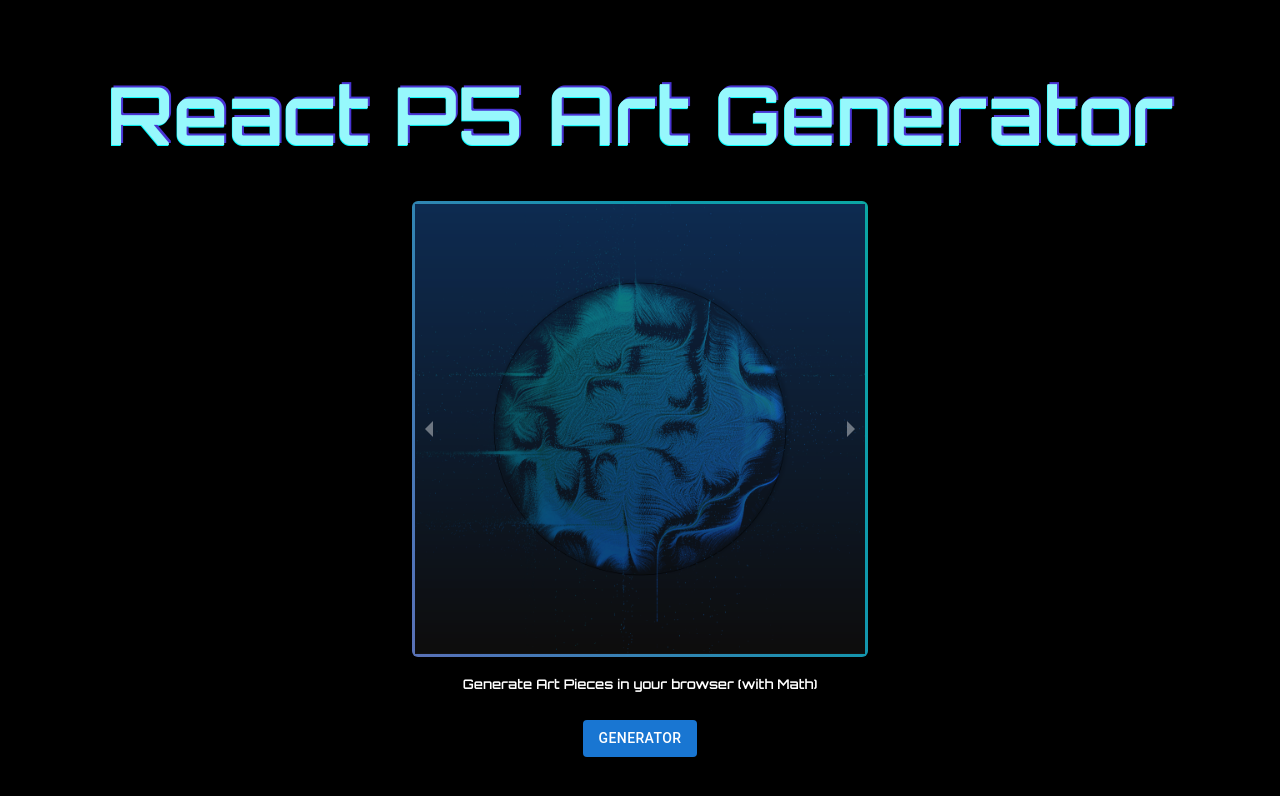
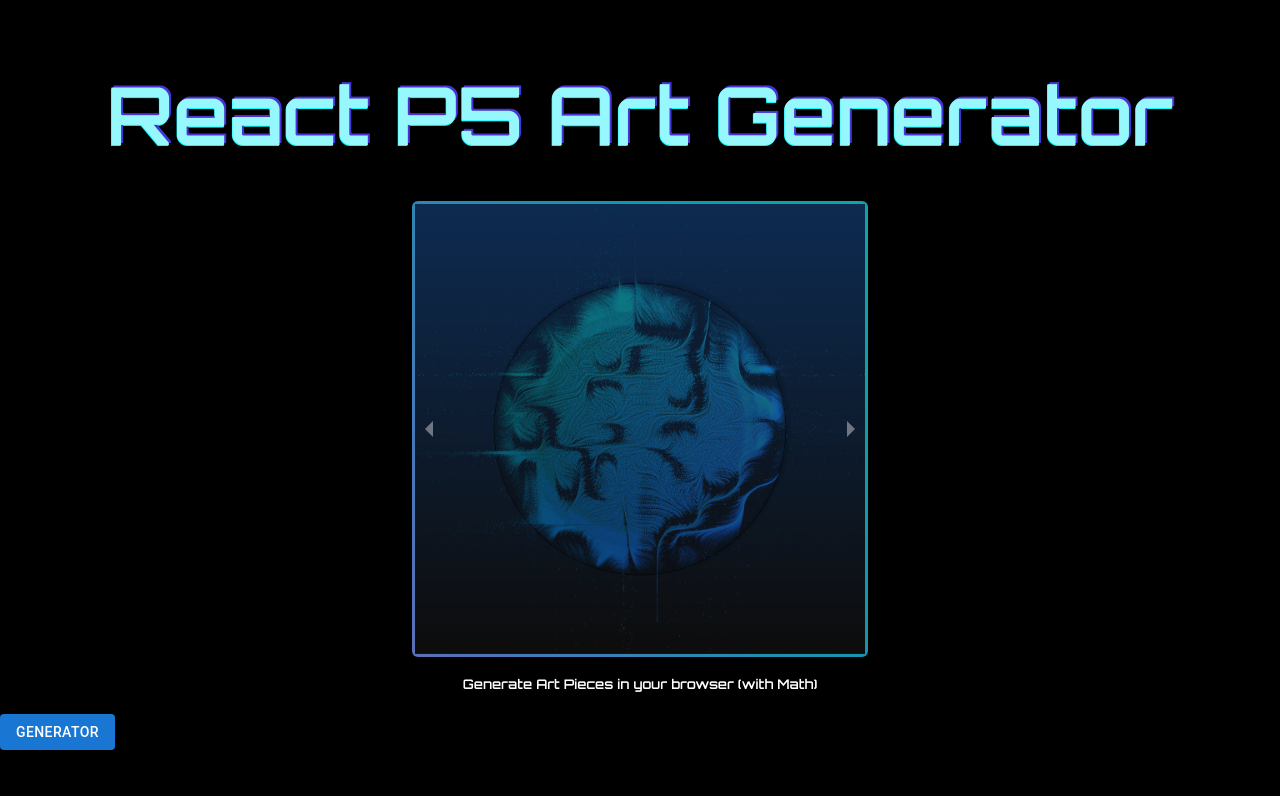
Before and after one commit to qureshiather/Solstice, a React (Create React App) app: page / in a window 1280 px wide. Shown: the top 796 px of the page. Built offline with nearby package versions, Linux system fonts and the light colour scheme.

Commit message:
remove unused css

```diff
--- a/src/App.css
+++ b/src/App.css
@@ -82,12 +82,6 @@
   border: 10px solid black;
 }
 
-#FAQButton {
-  margin: auto;
-  text-align: center;
-  padding: 0.5%;
-}
-
 .transparentBlackBackground {
   background: rgba(0, 0, 0, 0.78);
 }
```
